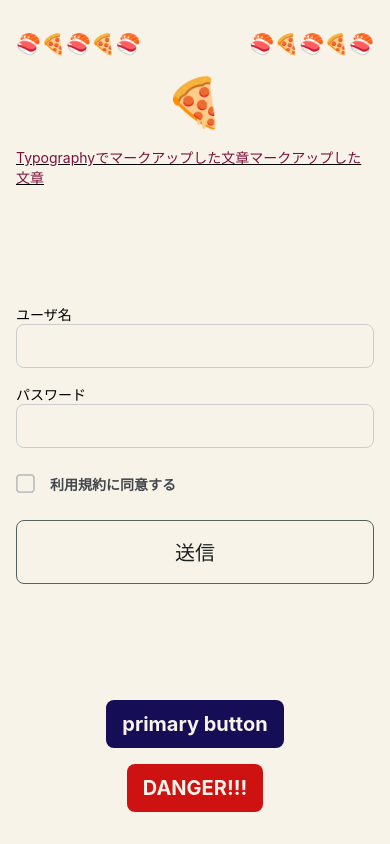
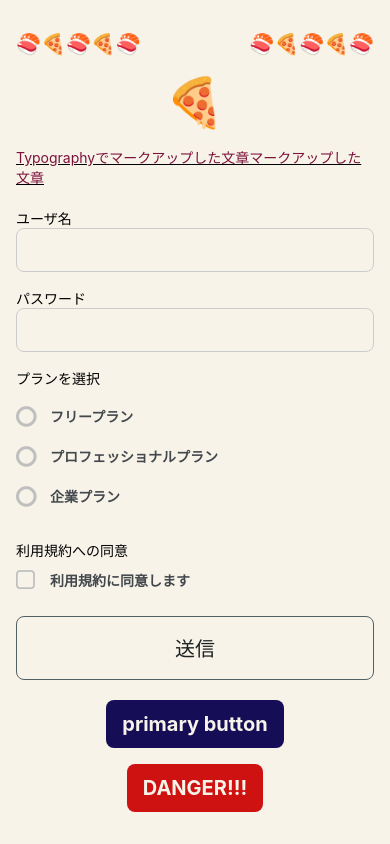
Before and after one commit to suzukalight/study-styled-components-mixin-csstype-expo, a React Native app: screen / in a window 390 px wide. Built offline with nearby package versions, Linux system fonts and the light colour scheme.

Commit message:
Use RadioGroup in FormSample

```diff
--- a/src/components/FormSample.tsx
+++ b/src/components/FormSample.tsx
@@ -3,23 +3,32 @@ import { useForm } from 'react-hook-form';
 import { yupResolver } from '@hookform/resolvers/yup';
 import * as yup from 'yup';
 
+import { Box } from './atoms/Box';
 import { VStack } from './atoms/VStack';
 import { Button } from './atoms/Button';
 import { RhfTextInput } from './forms/TextInput/Rhf';
 import { RhfCheckbox } from './forms/Checkbox/Rhf';
-import { Box } from './atoms/Box';
+import { RhfRadioGroup } from './forms/RadioGroup/Rhf';
 
 type FormData = {
   username: string;
   password: string;
+  plan: string;
   agreement: boolean;
 };
 
 const schema = yup.object().shape({
   username: yup.string().required('ユーザ名は必須です'),
   password: yup.string().required('パスワードは必須です'),
+  plan: yup.string().required('プランを選択してください'),
   agreement: yup.boolean().isTrue('利用規約に同意してください'),
 });
+
+const plans = [
+  { value: 'free', title: 'フリープラン' },
+  { value: 'professional', title: 'プロフェッショナルプラン' },
+  { value: 'enterprise', title: '企業プラン' },
+];
 
 export const FormSample = () => {
   const { control, handleSubmit } = useForm<FormData>({
@@ -39,7 +48,16 @@ export const FormSample = () => {
       </Box>
 
       <Box>
-        <RhfCheckbox control={control} name="agreement" title="利用規約に同意する" />
+        <RhfRadioGroup control={control} name="plan" label="プランを選択" items={plans} />
+      </Box>
+
+      <Box>
+        <RhfCheckbox
+          control={control}
+          name="agreement"
+          label="利用規約への同意"
+          title="利用規約に同意します"
+        />
       </Box>
 
       <Button label="送信" onPress={handleSubmit(onSubmit)} w="100%" h="64px" />
```
